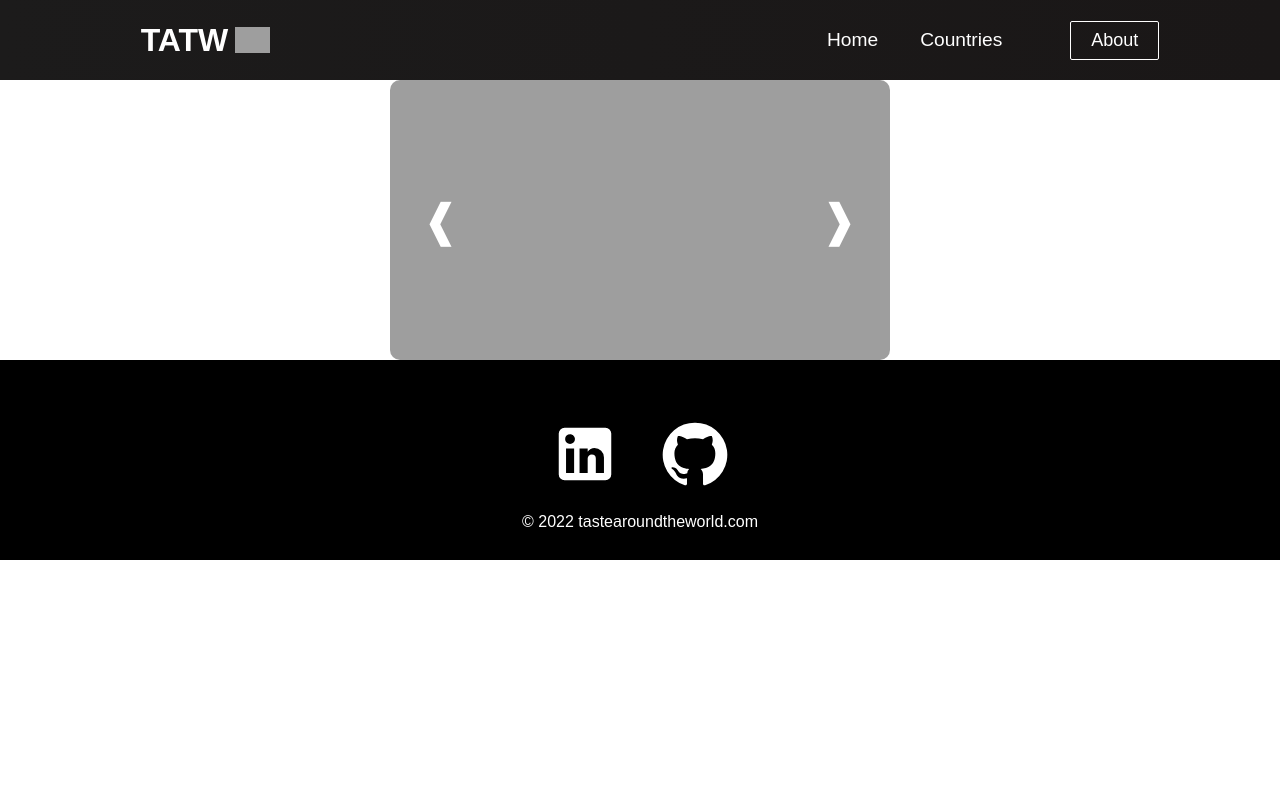
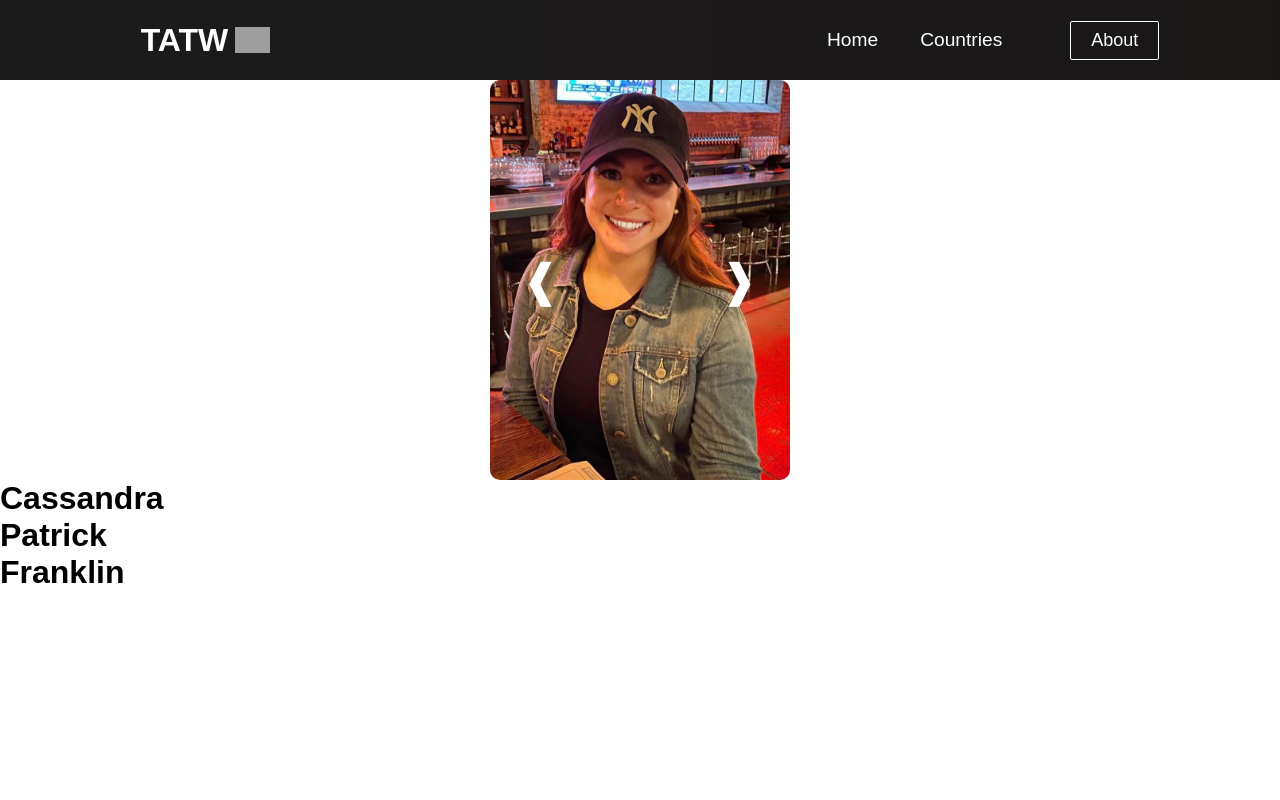
Before and after one commit to CassandraRose12/taste, a React (Create React App) app: page /About in a window 1280 px wide. Shown: the top 800 px of the page. Built offline with nearby package versions, Linux system fonts and the light colour scheme; grey boxes are pictures that could not be loaded.

Commit message:
getting started on about

```diff
--- /dev/null
+++ b/src/components/About.css
@@ -0,0 +1,3 @@
+.idk {
+    height: 90vh;
+}
--- a/src/components/About.js
+++ b/src/components/About.js
@@ -1,24 +1,33 @@
 import React from 'react'
 import ImageSlider from './ImageSlider'
-
+import "./About.css"
 const slides = [
 
-  { url: "http://localhost:3000/jpg1.jpg", title: "italy" },
-  { url: "http://localhost:3000/jpg2.jpg", title: "italy" },
-  { url: "http://localhost:3000/jpg1.jpg", title: "italy" },
-  { url: "http://localhost:3000/jpg1.jpg", title: "italy" },
-  { url: "http://localhost:3000/jpg1.jpg", title: "italy" },
+  { url: "http://localhost:3000/Cassandra.jpg", title: "Cassandra" },
+  { url: "http://localhost:3000/jpg1.jpg", title: "Patrick" },
+  { url: "http://localhost:3000/jpg1.jpg", title: "Franklin" },
 ];
 const containerStyles = {
-  width: "500px",
-  height: "280px",
+  width: "300px",
+  height: "400px",
   margin: "0 auto",
 };
 function About() {
   return (
+    <div className='idk'>
     <div style={containerStyles} className="ImageSlider">
         <ImageSlider slides={slides} />
       </div>
+        <div className='Cassandra'>
+        <h1>Cassandra</h1>
+        </div>
+        <div className='Patrick'>
+        <h1>Patrick</h1>
+        </div>
+        <div className='Franklin'>
+        <h1>Franklin</h1>
+        </div>
+    </div>
   )
 }
 
--- a/src/components/Home.js
+++ b/src/components/Home.js
@@ -47,12 +47,12 @@ function Home() {
             <h1 className="text">
               Travel Around The World <br></br> For Food
             </h1>
-            <p>
+            {/* <p>
               Elevate Your TasteBuds
               <Link to="/Countries">
                 <b> Here</b>
               </Link>
-            </p>
+            </p> */}
           </div>
         </div>
       </div>
--- a/src/components/ImageSlider.js
+++ b/src/components/ImageSlider.js
@@ -35,17 +35,6 @@ const sliderStyles = {
   height: "100%",
 };
 
-const dotsContainerStyles = {
-  display: "flex",
-  justifyContent: "center",
-};
-
-const dotStyle = {
-  margin: "0 3px",
-  cursor: "pointer",
-  fontSize: "20px",
-};
-
 const ImageSlider = ({ slides }) => {
   const [currentIndex, setCurrentIndex] = useState(0);
   const goToPrevious = () => {
@@ -77,17 +66,6 @@ const ImageSlider = ({ slides }) => {
         </div>
       </div>
       <div style={slideStylesWidthBackground}></div>
-      <div style={dotsContainerStyles}>
-        {slides.map((slide, slideIndex) => (
-          <div
-            style={dotStyle}
-            key={slideIndex}
-            onClick={() => goToSlide(slideIndex)}
-          >
-            ●
-          </div>
-        ))}
-      </div>
     </div>
   );
 };
--- a/src/components/NavBar.css
+++ b/src/components/NavBar.css
@@ -175,6 +175,7 @@
     align-items: center;
     flex-direction: column;
     padding-top: 10px;
+
   }
 
 .footer p {
```
Also changed, not shown: public/Cassandra.jpg (added).
